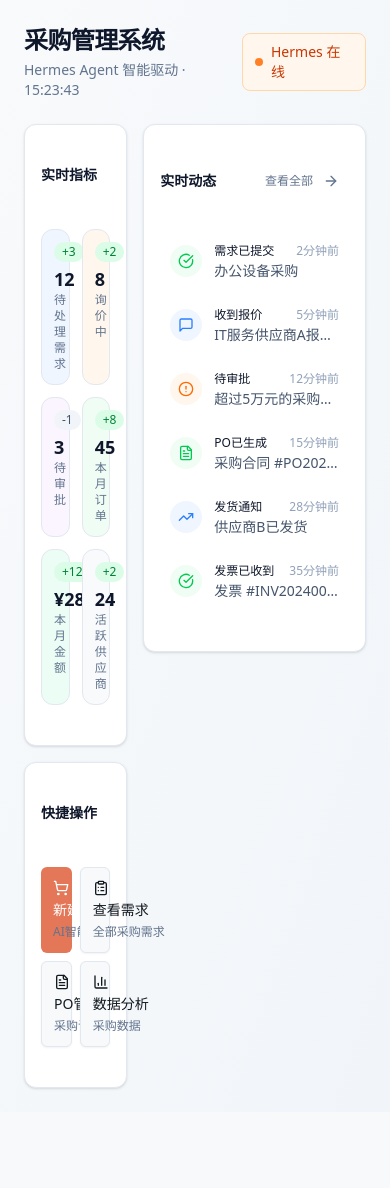
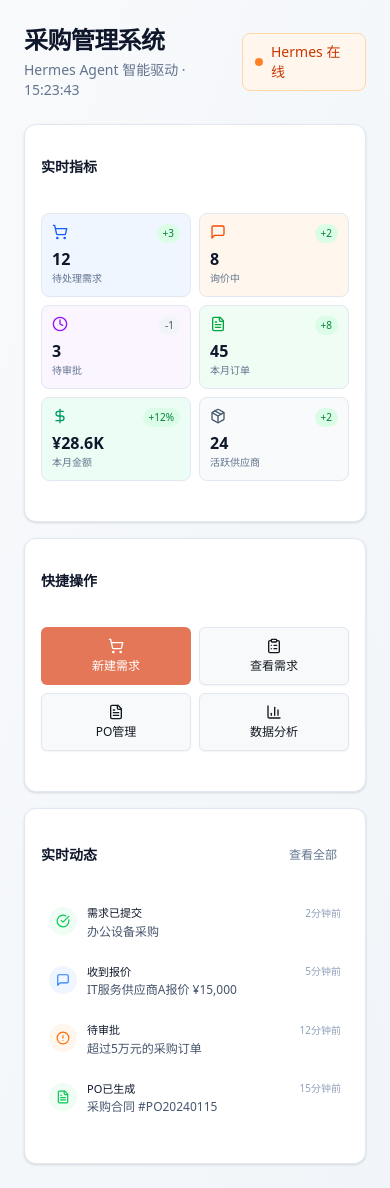
Before and after one commit to rogercwchenhk/leadcom-SRM, a Next.js app: page / in a window 390 px wide. Before the commit the page ends 1112 px from the top, so only its background shows below. Built offline with nearby package versions, Linux system fonts and the light colour scheme.

Commit message:
refactor: 优化首页可访问性和移动端响应式布局
Coze-Commit-Type: user
Coze-User-ID: 2943817032430572
Coze-Conversation-ID: 34916746528770

```diff
--- a/src/app/page.tsx
+++ b/src/app/page.tsx
@@ -200,21 +200,23 @@ export default function DashboardPage() {
           </div>
           <div className="flex items-center gap-2">
             <div className="flex items-center gap-2 px-3 py-2 bg-orange-50 border border-orange-200 rounded-lg">
-              <div className="w-2 h-2 bg-orange-500 rounded-full animate-pulse" />
+              <div className="w-2 h-2 bg-orange-500 rounded-full animate-pulse" aria-hidden="true" />
               <span className="text-sm font-medium text-orange-700">Hermes 在线</span>
             </div>
           </div>
         </div>
 
+        {/* Desktop Layout */}
+        <div className="hidden md:block">
           <div className="grid grid-cols-12 gap-4">
             {/* Left Column - Stats & Quick Actions */}
             <div className="col-span-4 space-y-4">
               {/* Stats Grid */}
               <Card className="border-slate-200 shadow-sm">
-              <CardHeader className="pb-3 pt-4 px-4">
+                <CardHeader className="pb-1 pt-2 px-4">
                   <CardTitle className="text-sm font-semibold text-slate-900">实时指标</CardTitle>
                 </CardHeader>
-              <CardContent className="px-4 pb-4">
+                <CardContent className="px-4 pb-4 pt-0">
                   <div className="grid grid-cols-2 gap-3">
                     {stats.map((stat, index) => (
                       <div
@@ -222,7 +224,7 @@ export default function DashboardPage() {
                         className={`p-3 rounded-xl border ${stat.bg} border-slate-200 hover:border-slate-300 transition-all duration-200`}
                       >
                         <div className="flex items-start justify-between mb-2">
-                        <stat.icon className={`w-5 h-5 ${stat.color}`} />
+                          <stat.icon className={`w-5 h-5 ${stat.color}`} aria-hidden="true" />
                           <span className={`text-xs font-medium px-2 py-0.5 rounded-full ${stat.trendUp ? 'bg-green-100 text-green-700' : 'bg-slate-100 text-slate-600'}`}>
                             {stat.trend}
                           </span>
@@ -239,10 +241,10 @@ export default function DashboardPage() {
 
               {/* Quick Actions */}
               <Card className="border-slate-200 shadow-sm">
-              <CardHeader className="pb-3 pt-4 px-4">
+                <CardHeader className="pb-1 pt-2 px-4">
                   <CardTitle className="text-sm font-semibold text-slate-900">快捷操作</CardTitle>
                 </CardHeader>
-              <CardContent className="px-4 pb-4">
+                <CardContent className="px-4 pb-4 pt-0">
                   <div className="grid grid-cols-2 gap-2">
                     {quickActions.map((action, index) => (
                       <Button
@@ -250,8 +252,9 @@ export default function DashboardPage() {
                         variant={action.variant}
                         onClick={action.action}
                         className="h-auto py-3 flex-col items-start gap-1 text-left border-slate-200 hover:border-slate-300"
+                        aria-label={action.title}
                       >
-                      <action.icon className="w-5 h-5" />
+                        <action.icon className="w-5 h-5" aria-hidden="true" />
                         <span className="font-medium text-sm">{action.title}</span>
                         <span className="text-xs text-slate-500">{action.description}</span>
                       </Button>
@@ -264,13 +267,13 @@ export default function DashboardPage() {
             {/* Right Column - Recent Activity */}
             <div className="col-span-8">
               <Card className="border-slate-200 shadow-sm">
-              <CardHeader className="pb-3 pt-4 px-4 flex flex-row items-center justify-between">
+                <CardHeader className="pb-1 pt-2 px-4 flex flex-row items-center justify-between">
                   <CardTitle className="text-sm font-semibold text-slate-900">实时动态</CardTitle>
-                <Button variant="ghost" size="sm" className="text-xs text-slate-500 hover:text-slate-700 h-8">
-                  查看全部 <ArrowRight className="w-3 h-3 ml-1" />
+                  <Button variant="ghost" size="sm" className="text-xs text-slate-500 hover:text-slate-700 h-8" aria-label="查看全部动态">
+                    查看全部 <ArrowRight className="w-3 h-3 ml-1" aria-hidden="true" />
                   </Button>
                 </CardHeader>
-              <CardContent className="px-4 pb-4">
+                <CardContent className="px-4 pb-4 pt-0">
                   <div className="space-y-1.5">
                     {recentActivities.map((activity) => {
                       const IconComponent = activity.icon;
@@ -286,7 +289,7 @@ export default function DashboardPage() {
                           className="flex items-start gap-3 p-2.5 rounded-lg hover:bg-slate-50 transition-colors duration-200"
                         >
                           <div className={`w-8 h-8 rounded-full ${statusColors[activity.status]} flex items-center justify-center flex-shrink-0 mt-0.5`}>
-                          <IconComponent className="w-4 h-4" />
+                            <IconComponent className="w-4 h-4" aria-hidden="true" />
                           </div>
                           <div className="flex-1 min-w-0">
                             <div className="flex items-center justify-between gap-2">
@@ -310,6 +313,107 @@ export default function DashboardPage() {
             </div>
           </div>
         </div>
+
+        {/* Mobile Layout */}
+        <div className="md:hidden space-y-4">
+          {/* Stats Grid - Mobile */}
+          <Card className="border-slate-200 shadow-sm">
+            <CardHeader className="pb-1 pt-2 px-4">
+              <CardTitle className="text-sm font-semibold text-slate-900">实时指标</CardTitle>
+            </CardHeader>
+            <CardContent className="px-4 pb-4 pt-0">
+              <div className="grid grid-cols-2 gap-2">
+                {stats.map((stat, index) => (
+                  <div
+                    key={index}
+                    className={`p-2.5 rounded-lg border ${stat.bg} border-slate-200 hover:border-slate-300 transition-all duration-200`}
+                  >
+                    <div className="flex items-start justify-between mb-1.5">
+                      <stat.icon className={`w-4 h-4 ${stat.color}`} aria-hidden="true" />
+                      <span className={`text-[10px] font-medium px-1.5 py-0.5 rounded-full ${stat.trendUp ? 'bg-green-100 text-green-700' : 'bg-slate-100 text-slate-600'}`}>
+                        {stat.trend}
+                      </span>
+                    </div>
+                    <div>
+                      <div className="text-base font-bold text-slate-900 leading-tight">{stat.value}</div>
+                      <div className="text-[10px] text-slate-500 mt-0.5">{stat.label}</div>
+                    </div>
+                  </div>
+                ))}
+              </div>
+            </CardContent>
+          </Card>
+
+          {/* Quick Actions - Mobile */}
+          <Card className="border-slate-200 shadow-sm">
+            <CardHeader className="pb-1 pt-2 px-4">
+              <CardTitle className="text-sm font-semibold text-slate-900">快捷操作</CardTitle>
+            </CardHeader>
+            <CardContent className="px-4 pb-4 pt-0">
+              <div className="grid grid-cols-2 gap-2">
+                {quickActions.map((action, index) => (
+                  <Button
+                    key={index}
+                    variant={action.variant}
+                    onClick={action.action}
+                    className="h-auto py-2.5 flex-col items-center gap-1 text-center border-slate-200 hover:border-slate-300"
+                    aria-label={action.title}
+                  >
+                    <action.icon className="w-5 h-5" aria-hidden="true" />
+                    <span className="font-medium text-xs">{action.title}</span>
+                  </Button>
+                ))}
+              </div>
+            </CardContent>
+          </Card>
+
+          {/* Recent Activity - Mobile */}
+          <Card className="border-slate-200 shadow-sm">
+            <CardHeader className="pb-1 pt-2 px-4 flex flex-row items-center justify-between">
+              <CardTitle className="text-sm font-semibold text-slate-900">实时动态</CardTitle>
+              <Button variant="ghost" size="sm" className="text-xs text-slate-500 hover:text-slate-700 h-7" aria-label="查看全部动态">
+                查看全部
+              </Button>
+            </CardHeader>
+            <CardContent className="px-4 pb-4 pt-0">
+              <div className="space-y-2">
+                {recentActivities.slice(0, 4).map((activity) => {
+                  const IconComponent = activity.icon;
+                  const statusColors = {
+                    success: 'text-green-500 bg-green-50',
+                    warning: 'text-orange-500 bg-orange-50',
+                    info: 'text-blue-500 bg-blue-50'
+                  };
+
+                  return (
+                    <div
+                      key={activity.id}
+                      className="flex items-start gap-2.5 p-2 rounded-lg hover:bg-slate-50 transition-colors duration-200"
+                    >
+                      <div className={`w-7 h-7 rounded-full ${statusColors[activity.status]} flex items-center justify-center flex-shrink-0 mt-0.5`}>
+                        <IconComponent className="w-3.5 h-3.5" aria-hidden="true" />
+                      </div>
+                      <div className="flex-1 min-w-0">
+                        <div className="flex items-center justify-between gap-2">
+                          <span className="text-[11px] font-medium text-slate-900">
+                            {activity.action}
+                          </span>
+                          <span className="text-[10px] text-slate-400 flex-shrink-0">
+                            {activity.time}
+                          </span>
+                        </div>
+                        <p className="text-xs text-slate-600 mt-0.5 truncate">
+                          {activity.title}
+                        </p>
+                      </div>
+                    </div>
+                  );
+                })}
+              </div>
+            </CardContent>
+          </Card>
+        </div>
+      </div>
     </div>
   );
 }
```
Lines whose indentation alone changed are shown as unchanged.
